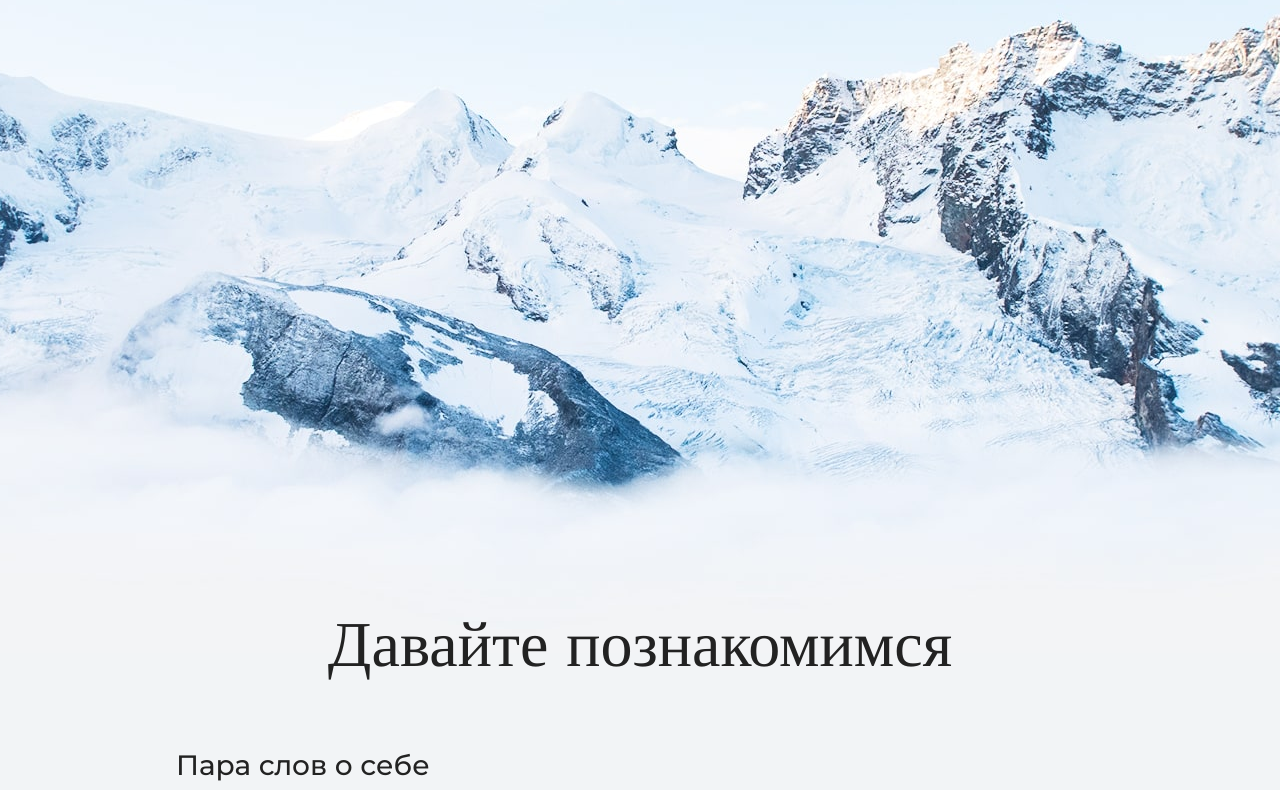
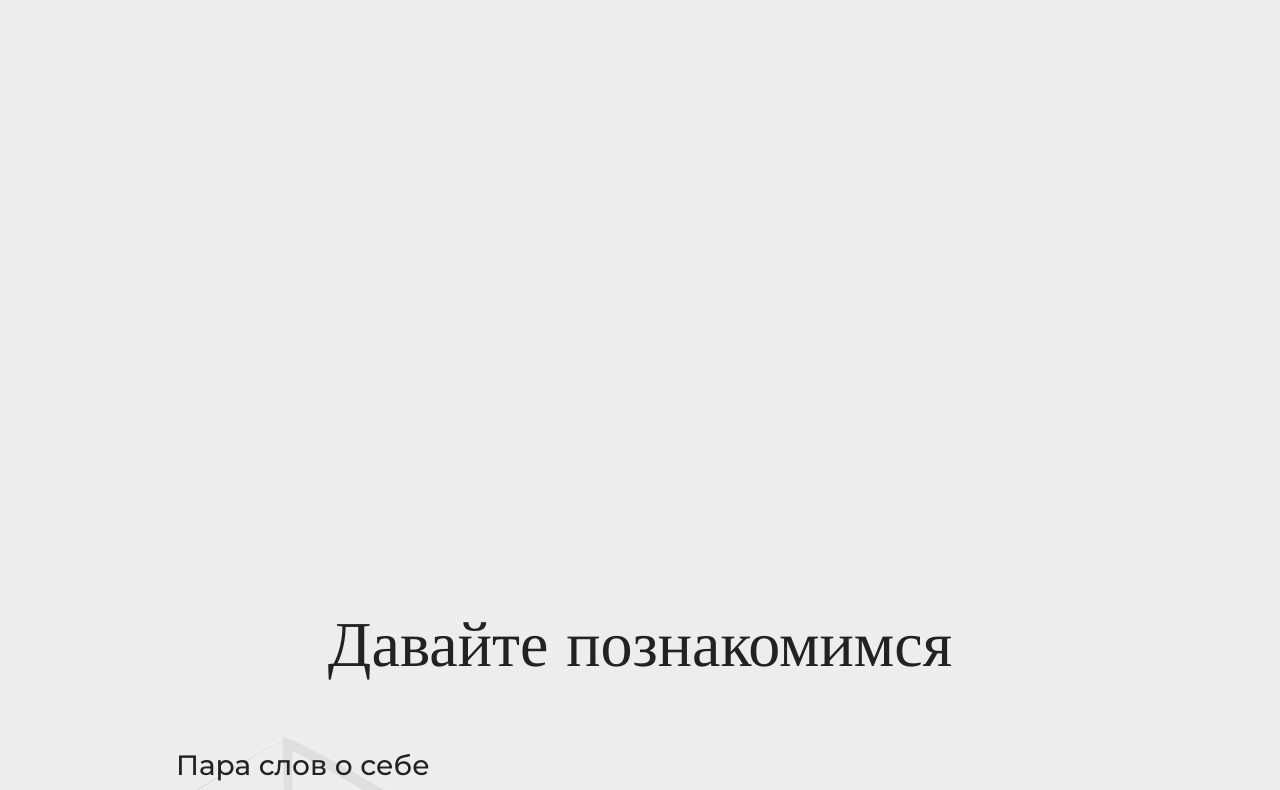
Before and after one commit to m13design/m13, a plain HTML site: page index.html in a window 1280 px wide. Shown: the part 427-1217 px from the top of the page. Drawn offline with nearby package versions, Linux system fonts and the light colour scheme.

Commit message:
Add files via upload

```diff
--- a/style.css
+++ b/style.css
@@ -6,7 +6,7 @@ body {
   line-height: 32px;
   color: #222222;
   background-color: #f2f4f6;
-  background-image: url("img/hero-bg.jpg");
+  background-image: url("img/wall2.png");
   background-repeat: no-repeat;
   background-position: top center;
 }
```
